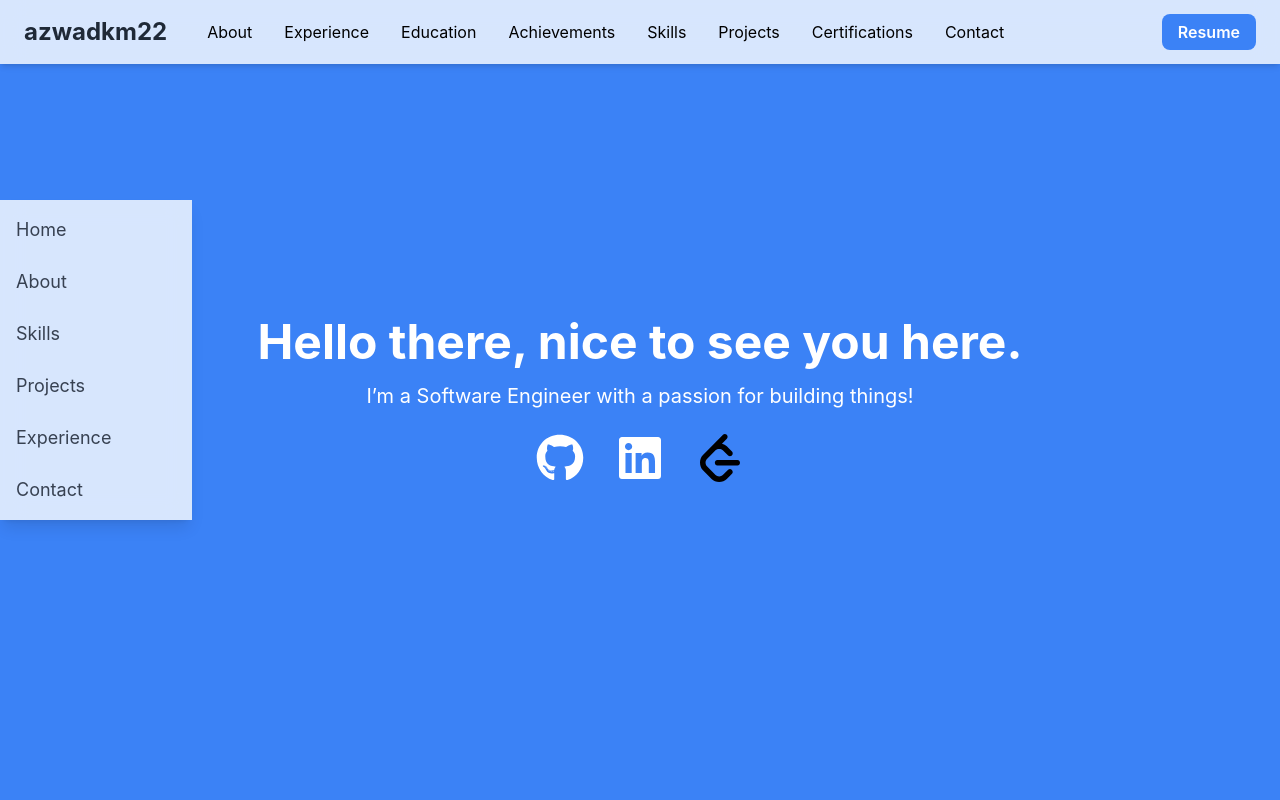
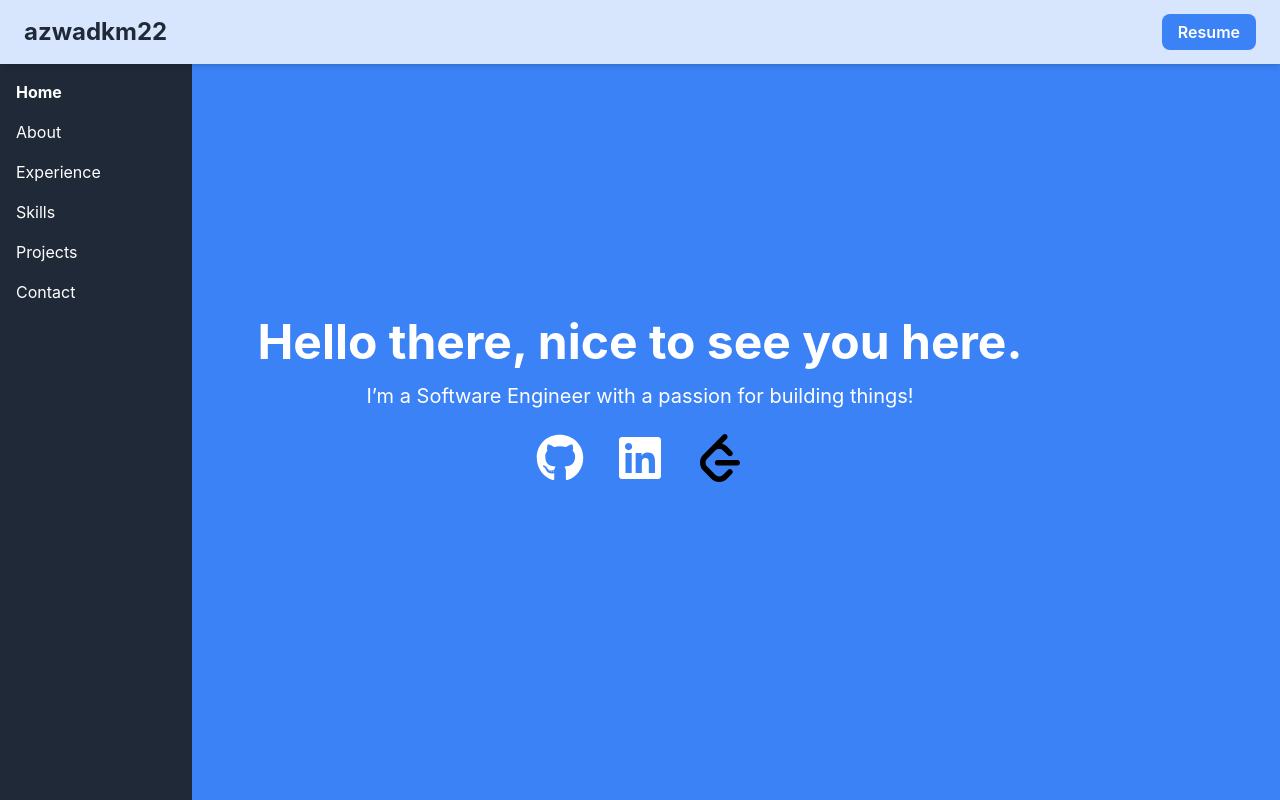
Before and after one commit to azwadkm22/Portfolio, a React (Create React App) app: page / in a window 1280 px wide. Shown: the top 800 px of the page. Built offline with nearby package versions, Linux system fonts and the light colour scheme.

Commit message:
Sidebar looks good

```diff
--- a/src/components/Navbar.js
+++ b/src/components/Navbar.js
@@ -13,14 +13,14 @@ function Navbar() {
                     <Link to="home" smooth={true} duration={500}>azwadkm22</Link>
                 </div>
 
-                {/* Nav Links */}
+                {/* Nav Links
                 <ul className="flex space-x-8 text-md ">
                     {navItems.map((item, index) => (
                         <li key={index}>
                             <Link to={`${item.toLowerCase()}`} className='hover:text-blue-500 cursor-pointer' smooth={true} duration={500}>{item}</Link>
                         </li>
                     ))}
-                </ul>
+                </ul> */}
 
                 {/* Resume Button (on the right side) */}
                 <div className="ml-auto">
--- a/src/components/Sideview.js
+++ b/src/components/Sideview.js
@@ -1,47 +1,92 @@
-import React, { useState, useEffect } from 'react';
+// src/components/SideView.js
+import React from 'react';
+import { Link } from 'react-scroll';
 
 function SideView() {
-    const [activeSection, setActiveSection] = useState('');
-
-    useEffect(() => {
-        const sections = document.querySelectorAll('section');
-        const observer = new IntersectionObserver(
-            (entries) => {
-                entries.forEach((entry) => {
-                    if (entry.isIntersecting) {
-                        setActiveSection(entry.target.id);
-                    }
-                });
-            },
-            { threshold: 0.6 }
-        );
-
-        sections.forEach((section) => {
-            observer.observe(section);
-        });
-
-        return () => {
-            sections.forEach((section) => {
-                observer.unobserve(section);
-            });
-        };
-    }, []);
-
-    const sectionTitles = ["Home", "About", "Skills", "Projects", "Experience", "Contact"];
-
     return (
-        <nav className="fixed top-1/4 left-0 bg-white/80 backdrop-blur-md shadow-lg z-50 w-48 py-4">
-            <ul className="space-y-6 text-lg">
-                {sectionTitles.map((title, index) => (
-                    <li
-                        key={index}
-                        className={`pl-4 ${activeSection === title.toLowerCase() ? 'text-blue-500 font-bold' : 'text-gray-700'}`}
+        <div className="fixed left-0 h-[calc(100vh-60px)] mt-16 bg-gray-800 p-4 w-48">
+            {/* Adjust the margin-top (mt-16) based on the navbar's height */}
+            <ul className="space-y-4">
+                <li>
+                    <Link
+                        to="home"
+                        spy={true}
+                        smooth={true}
+                        offset={-70}
+                        duration={500}
+                        className="text-white hover:text-blue-500 cursor-pointer"
+                        activeClass="text-blue-500 font-bold"
                     >
-                        {title}
-                    </li>
-                ))}
+                        Home
+                    </Link>
+                </li>
+                <li>
+                    <Link
+                        to="about"
+                        spy={true}
+                        smooth={true}
+                        offset={-70}
+                        duration={500}
+                        className="text-white hover:text-blue-500 cursor-pointer"
+                        activeClass="text-blue-500 font-bold"
+                    >
+                        About
+                    </Link>
+                </li>
+                <li>
+                    <Link
+                        to="experience"
+                        spy={true}
+                        smooth={true}
+                        offset={-70}
+                        duration={500}
+                        className="text-white hover:text-blue-500 cursor-pointer"
+                        activeClass="text-blue-500 font-bold"
+                    >
+                        Experience
+                    </Link>
+                </li>
+                <li>
+                    <Link
+                        to="skills"
+                        spy={true}
+                        smooth={true}
+                        offset={-70}
+                        duration={500}
+                        className="text-white hover:text-blue-500 cursor-pointer"
+                        activeClass="text-blue-500 font-bold"
+                    >
+                        Skills
+                    </Link>
+                </li>
+                <li>
+                    <Link
+                        to="projects"
+                        spy={true}
+                        smooth={true}
+                        offset={-70}
+                        duration={500}
+                        className="text-white hover:text-blue-500 cursor-pointer"
+                        activeClass="text-blue-500 font-bold"
+                    >
+                        Projects
+                    </Link>
+                </li>
+                <li>
+                    <Link
+                        to="contact"
+                        spy={true}
+                        smooth={true}
+                        offset={-70}
+                        duration={500}
+                        className="text-white hover:text-blue-500 cursor-pointer"
+                        activeClass="text-blue-500 font-bold"
+                    >
+                        Contact
+                    </Link>
+                </li>
             </ul>
-        </nav>
+        </div>
     );
 }
 
```
